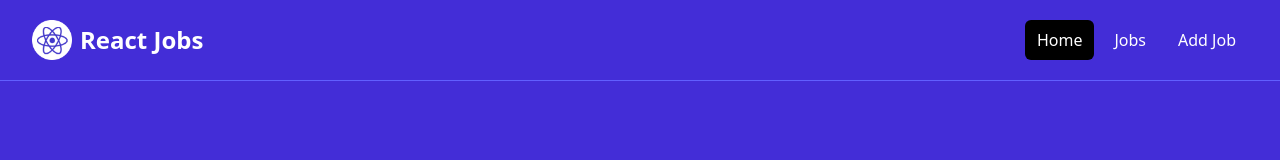
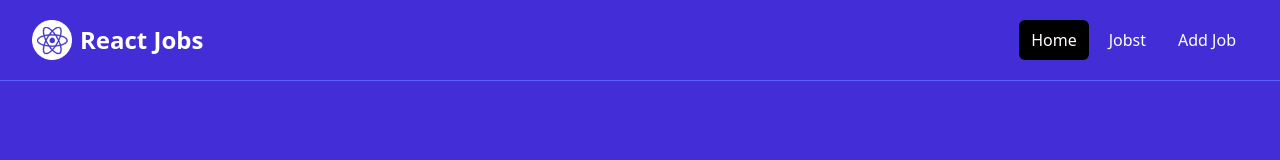
Before and after one commit to Jhziel/JobLister, a React (Vite) app: page / in a window 1280 px wide. Shown: the top 160 px of the page. Built offline with nearby package versions, Linux system fonts and the light colour scheme; no server answers.

Commit message:
Just Redeploying

```diff
--- a/src/components/Navbar.jsx
+++ b/src/components/Navbar.jsx
@@ -25,7 +25,7 @@ const Navbar = () => {
                   Home
                 </NavLink>
                 <NavLink to="/jobs" className={NavClass}>
-                  Jobs
+                  Jobst
                 </NavLink>
                 <NavLink to="/add-job" className={NavClass}>
                   Add Job
```
